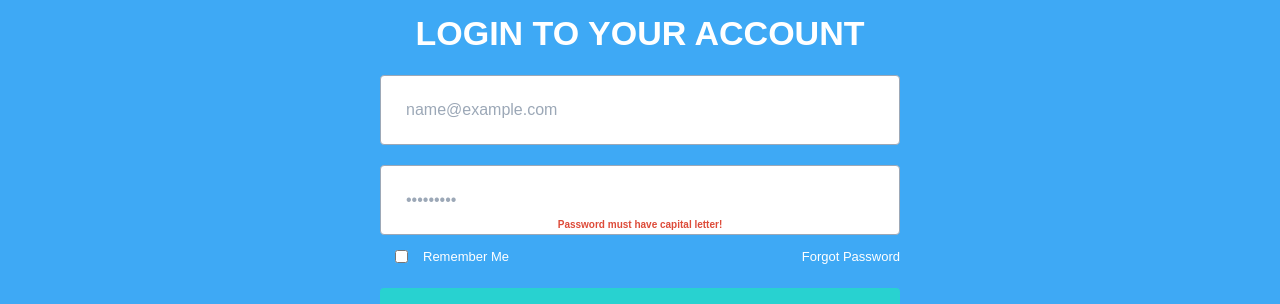
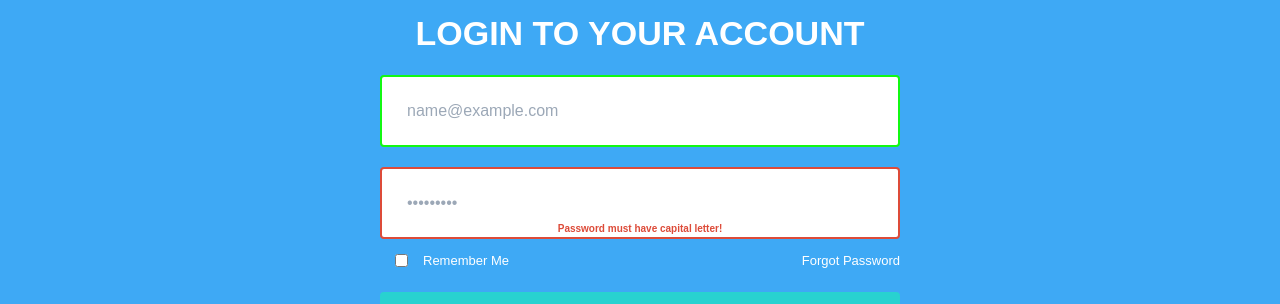
Before and after one commit to Denys-Fadieiev/sign-up-formik, a React (Create React App) app: page / in a window 1280 px wide. Both pictures are taken after typing "name@example.com", "Sample123" into the empty fields and a click on the button "LOGIN". Shown: the part 449-753 px from the top of the page. Built offline with nearby package versions, Linux system fonts and the light colour scheme.

Commit message:
refactored LoginForm component

```diff
--- a/src/common/styles/_templates.scss
+++ b/src/common/styles/_templates.scss
@@ -42,7 +42,7 @@
   width: 100%;
   margin-top: 5px;
   padding: 25px;
-  border: 1px solid;
+  border: 2px solid;
   border-radius: 4px;
   background-color: $white-color;
   color: $lite-grey-color;
@@ -51,6 +51,14 @@
     padding: 15px;
     font-size: 14px;
   }
+}
+
+%inputValid{
+  border: 2px solid $green-color;
+}
+
+%inputInvalid{
+  border: 2px solid $red-color;
 }
 
 %smText {
--- a/src/common/styles/_variables.scss
+++ b/src/common/styles/_variables.scss
@@ -3,3 +3,4 @@ $lite-grey-color: #9ca8b7;
 $red-color: #dd4b39;
 $aqua-color:  #28d2d0;
 $lite-blue-color: #3ea9f5;
+$green-color: rgb(19, 248, 19);
--- /dev/null
+++ b/src/components/Input/index.jsx
@@ -0,0 +1,35 @@
+import React from "react";
+import cx from "classnames";
+import { Field } from "formik";
+
+const Input = (props) => {
+	const { name, label, styles, ...restProps } = props;
+	const { wrapperInput, input, inputValid, inputInvalid, error } = styles;
+	return (
+		<div className={wrapperInput}>
+			<Field name={name}>
+				{({
+            field,
+            form: { errors, touched },
+            meta,
+          }) => {
+					const inputEmailCN = cx(input, {
+						[inputValid]: !meta.error && meta.touched,
+						[inputInvalid]: meta.error && meta.touched,
+					});
+
+					return (
+						<label>
+							<input className={inputEmailCN} {...restProps} {...field} />
+              {meta.touched && meta.error && (
+                <div className={error}>{meta.error}</div>
+              )}
+            </label>
+					);
+				}}
+			</Field>
+		</div>
+	);
+};
+
+export default Input;
--- a/src/components/LoginForm/LoginForm.module.scss
+++ b/src/components/LoginForm/LoginForm.module.scss
@@ -16,6 +16,14 @@
 
 .input {
   @extend %input;
+}
+
+.inputValid{
+  @extend %inputValid;
+}
+
+.inputInvalid{
+  @extend %inputInvalid;
 }
 
 .error {
--- a/src/components/LoginForm/index.jsx
+++ b/src/components/LoginForm/index.jsx
@@ -2,6 +2,7 @@ import React from "react";
 import { ErrorMessage, Field, Form, Formik } from "formik";
 import { AiOutlineGoogle } from "react-icons/ai";
 import { LOGIN_SCHEMA } from "../../utils/validate/validationSchema";
+import Input from "../Input";
 import styles from "./LoginForm.module.scss";
 
 const initialValues = {
@@ -9,6 +10,17 @@ const initialValues = {
 	password: "",
 	isRememberMe: false,
 };
+
+const {
+	form,
+	wrapperInputs,
+	labelCheckbox,
+	wrapperCheckBox,
+	checkBox,
+	smText,
+	btn,
+	btnGoogle,
+} = styles;
 
 const login = () => {
 	alert("Hello! Good to see you again!");
@@ -20,20 +32,6 @@ const LoginForm = () => {
 		formikBag.resetForm();
 	};
 
-	const {
-		form,
-		wrapperInputs,
-		wrapperInput,
-		input,
-		error,
-		labelCheckbox,
-		wrapperCheckBox,
-		checkBox,
-		smText,
-		btn,
-		btnGoogle,
-	} = styles;
-
 	return (
 		<Formik
 			initialValues={initialValues}
@@ -42,28 +40,19 @@ const LoginForm = () => {
 		>
 			<Form className={form}>
 				<div className={wrapperInputs}>
-					<div className={wrapperInput}>
-						<Field
-							className={input}
+					<Input
 						type="email"
 						name="emailAddress"
-							placeholder="Email Address"
+						placeholder="Email Addres"
+						autoFocus
+						styles={styles}
 					/>
-						<ErrorMessage
-							className={error}
-							name="emailAddress"
-							component="div"
-						/>
-					</div>
-					<div className={wrapperInput}>
-						<Field
-							className={input}
+					<Input
 						type="password"
 						name="password"
 						placeholder="Password"
+						styles={styles}
 					/>
-						<ErrorMessage className={error} name="password" component="div" />
-					</div>
 				</div>
 				<label className={labelCheckbox}>
 					<div className={wrapperCheckBox}>
```
Lines whose indentation alone changed are shown as unchanged.
